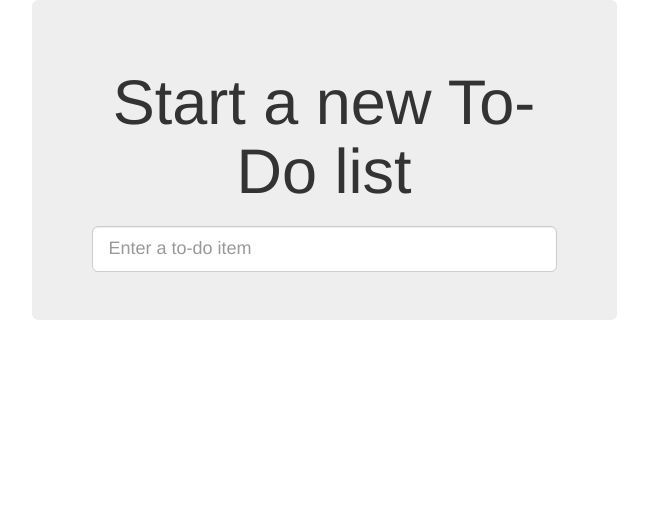
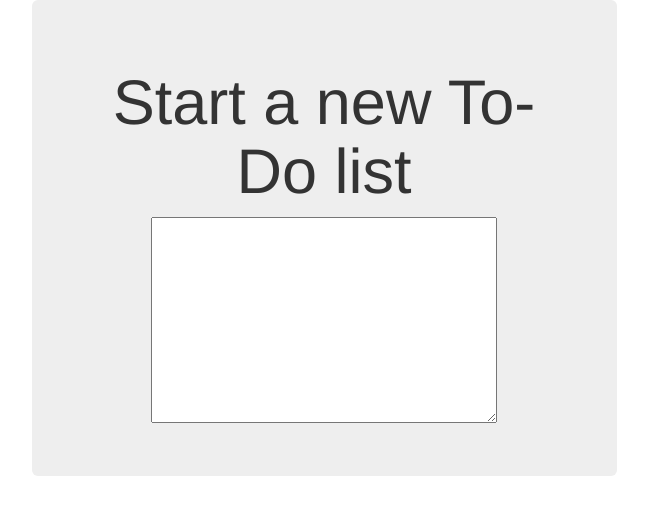
Before and after one commit to paulo-henrique-ph/superlists, a Django app: page / in a window 1280 px wide. Shown: the top 512 px of the page, without its empty margins (316-964 px from the left). Run offline with Django 3.2, Linux system fonts and the light colour scheme; some libraries are stand-ins or nearby versions.

Commit message:
use new form in home_page

```diff
--- a/superlists/lists/templates/base.html
+++ b/superlists/lists/templates/base.html
@@ -18,12 +18,7 @@
                             method="POST"
                             action="{% block form_action %}{% endblock %}"
                         >
-                            <input
-                                name="item_text"
-                                id="id_new_item"
-                                class="form-control input-lg"
-                                placeholder="Enter a to-do item"
-                            />
+                            {{ form.text }}
                             {% csrf_token %}
                             {% if error %}
                             <div class="form-group has-error">
--- a/superlists/lists/views.py
+++ b/superlists/lists/views.py
@@ -2,11 +2,12 @@ from django.http import HttpResponse
 from django.shortcuts import redirect, render
 from django.core.exceptions import ValidationError
 
+from lists.forms import ItemForm
 from lists.models import Item, List
 
 # Create your views here.
 def home_page(request):
-    return render(request, "home.html")
+    return render(request, "home.html", {"form": ItemForm()})
 
 
 def new_list(request):
```
Also changed, not shown: superlists/lists/tests/test_views.py (+5 -0 lines).
